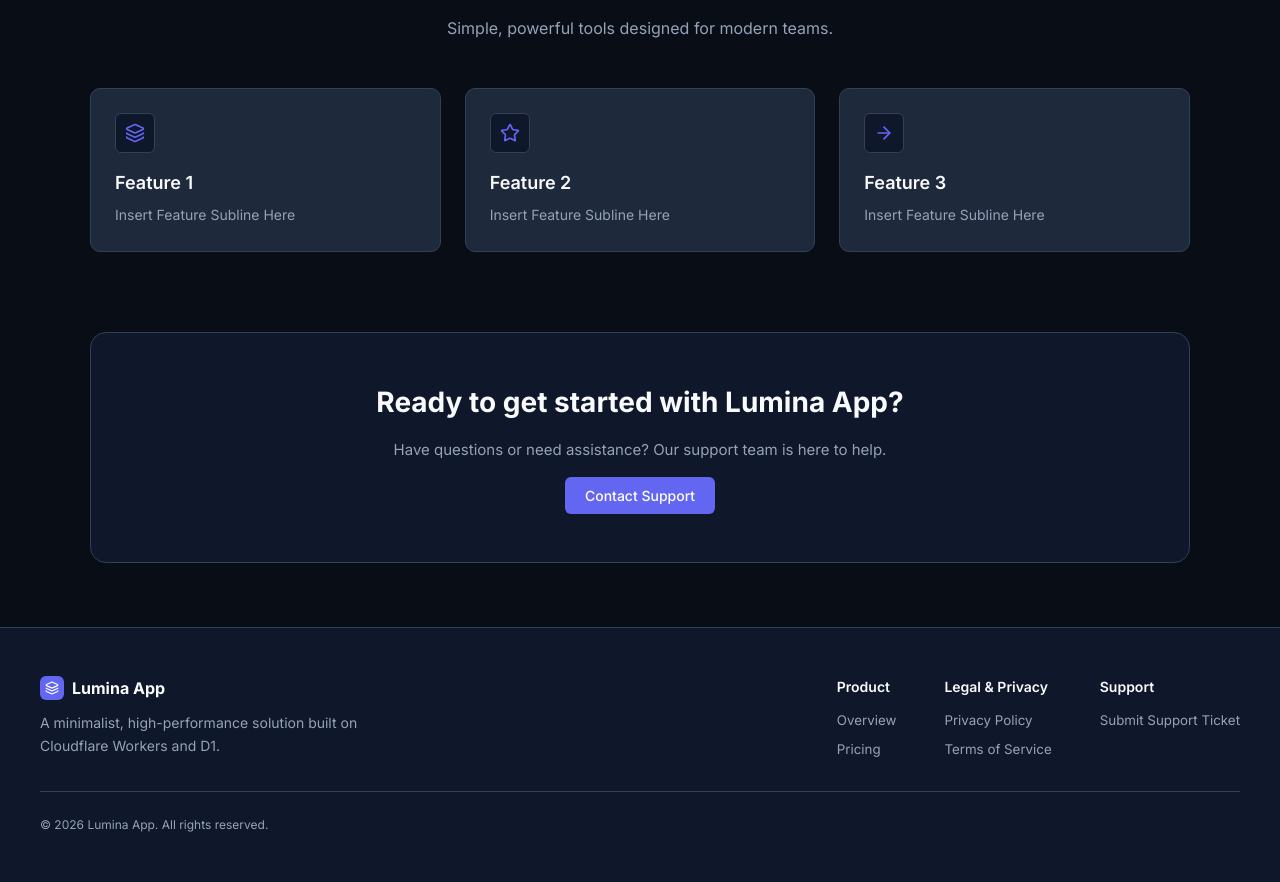
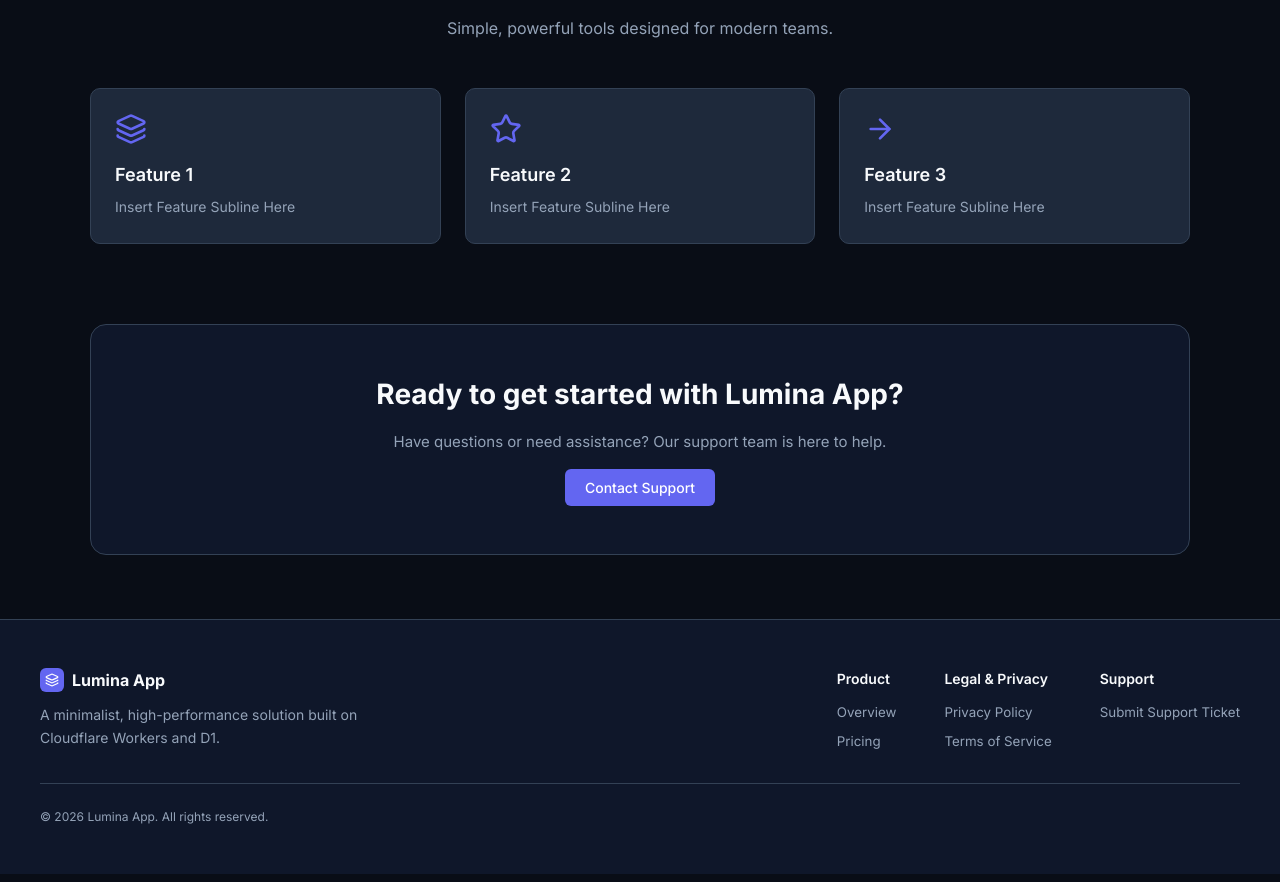
Before and after one commit to lukeschafer/app-boilerplate, a React (Vite) app: page / in a window 1280 px wide. Shown: the part 994-1876 px from the top of the page. Built offline with nearby package versions, Linux system fonts and the light colour scheme.

Commit message:
style: increase feature icon size to 32px and remove background box container

```diff
--- a/src/ui/pages/LandingPage.tsx
+++ b/src/ui/pages/LandingPage.tsx
@@ -63,8 +63,8 @@ export const LandingPage: React.FC<LandingPageProps> = ({ onNavigate, onOpenHelp
 
         <div style={{ display: 'grid', gridTemplateColumns: 'repeat(auto-fit, minmax(300px, 1fr))', gap: '1.5rem' }}>
           <div className="card">
-            <div style={{ width: '40px', height: '40px', borderRadius: 'var(--radius-sm)', backgroundColor: 'var(--bg-secondary)', border: '1px solid var(--border)', display: 'flex', alignItems: 'center', justifyContent: 'center', marginBottom: '1rem' }}>
-              <Layers size={20} color="var(--accent)" />
+            <div style={{ marginBottom: '1rem', display: 'flex', alignItems: 'center' }}>
+              <Layers size={32} color="var(--accent)" />
             </div>
             <h3 style={{ fontSize: '1.125rem', fontWeight: 600, marginBottom: '0.5rem' }}>Feature 1</h3>
             <p style={{ fontSize: '0.875rem', color: 'var(--text-muted)', lineHeight: 1.6 }}>
@@ -73,8 +73,8 @@ export const LandingPage: React.FC<LandingPageProps> = ({ onNavigate, onOpenHelp
           </div>
 
           <div className="card">
-            <div style={{ width: '40px', height: '40px', borderRadius: 'var(--radius-sm)', backgroundColor: 'var(--bg-secondary)', border: '1px solid var(--border)', display: 'flex', alignItems: 'center', justifyContent: 'center', marginBottom: '1rem' }}>
-              <Star size={20} color="var(--accent)" />
+            <div style={{ marginBottom: '1rem', display: 'flex', alignItems: 'center' }}>
+              <Star size={32} color="var(--accent)" />
             </div>
             <h3 style={{ fontSize: '1.125rem', fontWeight: 600, marginBottom: '0.5rem' }}>Feature 2</h3>
             <p style={{ fontSize: '0.875rem', color: 'var(--text-muted)', lineHeight: 1.6 }}>
@@ -83,8 +83,8 @@ export const LandingPage: React.FC<LandingPageProps> = ({ onNavigate, onOpenHelp
           </div>
 
           <div className="card">
-            <div style={{ width: '40px', height: '40px', borderRadius: 'var(--radius-sm)', backgroundColor: 'var(--bg-secondary)', border: '1px solid var(--border)', display: 'flex', alignItems: 'center', justifyContent: 'center', marginBottom: '1rem' }}>
-              <ArrowRight size={20} color="var(--accent)" />
+            <div style={{ marginBottom: '1rem', display: 'flex', alignItems: 'center' }}>
+              <ArrowRight size={32} color="var(--accent)" />
             </div>
             <h3 style={{ fontSize: '1.125rem', fontWeight: 600, marginBottom: '0.5rem' }}>Feature 3</h3>
             <p style={{ fontSize: '0.875rem', color: 'var(--text-muted)', lineHeight: 1.6 }}>
```
